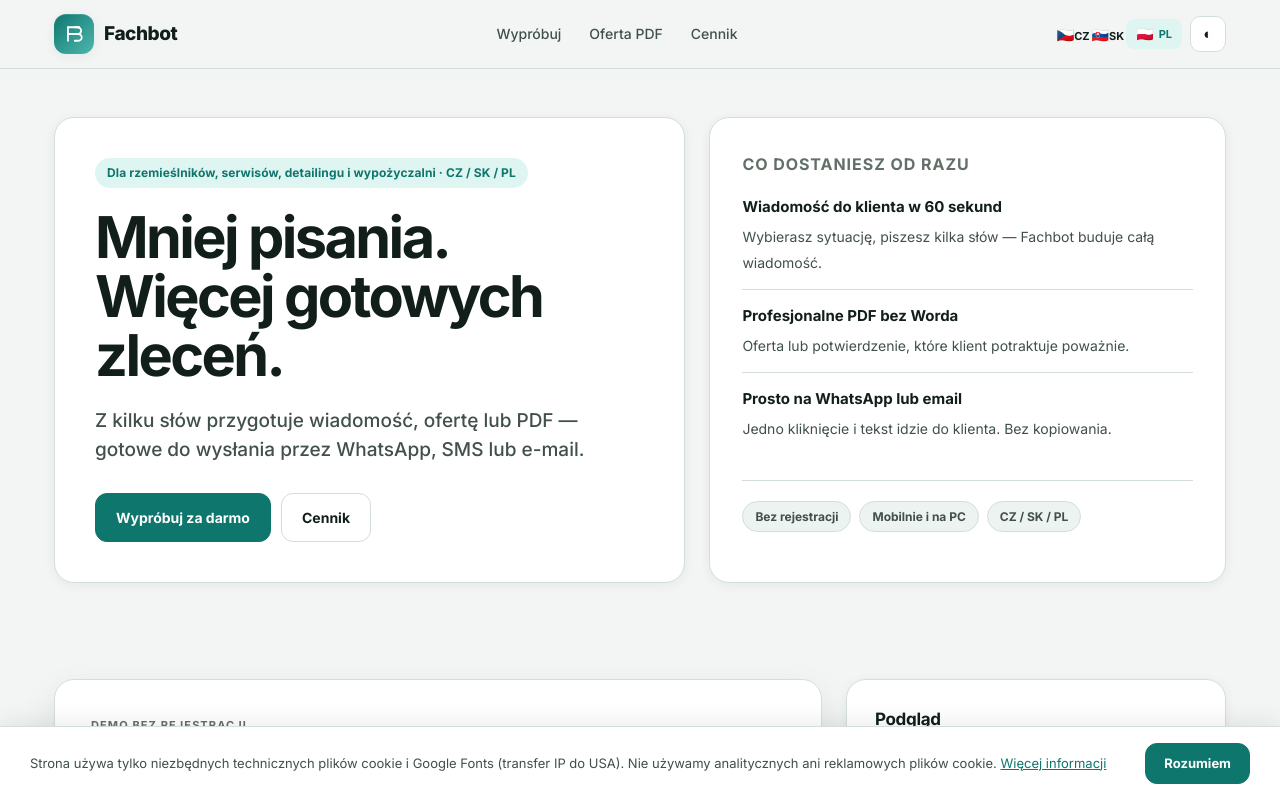
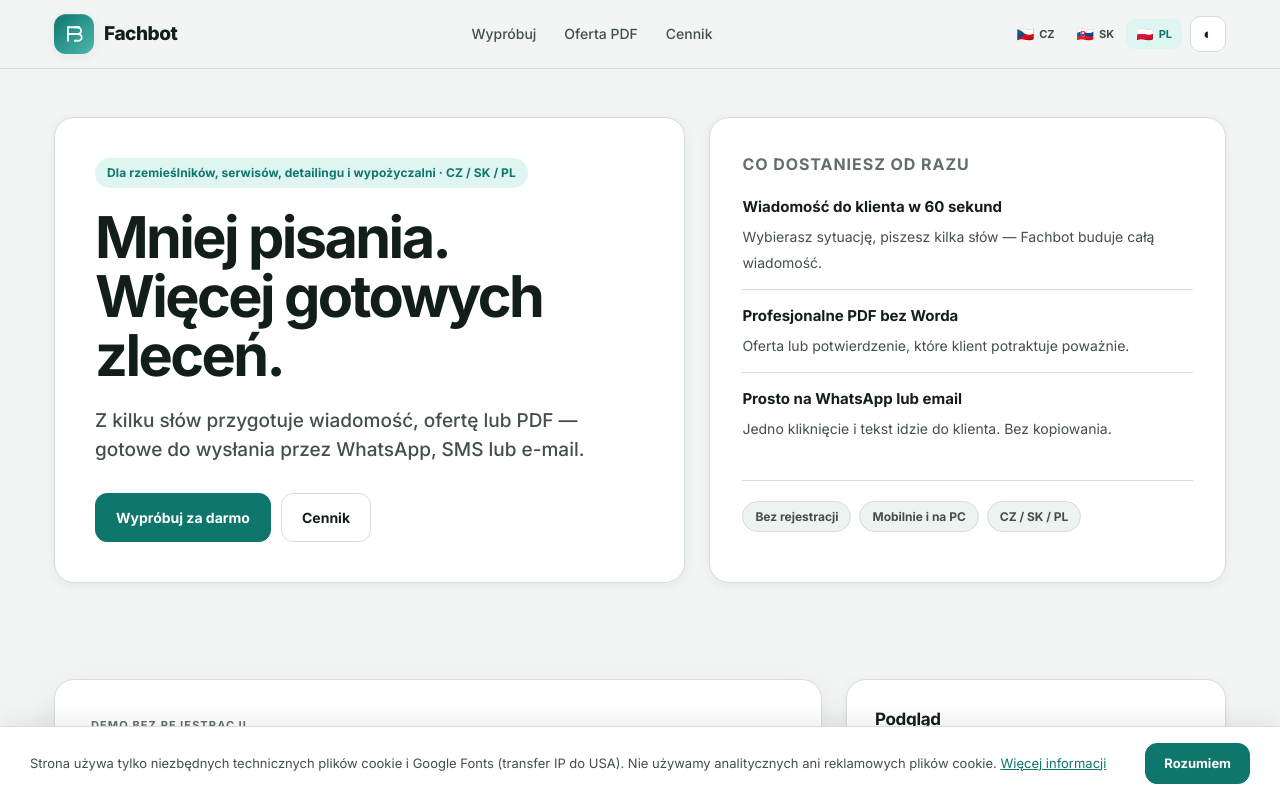
Before and after one commit to J4KUBN0W1CK1/fachbot, a plain HTML site: page pl/index.html in a window 1280 px wide. Shown: the top 788 px of the page. Drawn offline with Linux system fonts and the light colour scheme.

Commit message:
fix: lang switcher SK/PL, topbar mobil, dark mode kontrast

```diff
--- a/css/styles.css
+++ b/css/styles.css
@@ -22,22 +22,22 @@
 }
 
 [data-theme="dark"]{
-  --bg:#060909;
-  --surface:#161f1d;
-  --surface-2:#1e2927;
-  --surface-3:#273330;
-  --line:#384542;
-  --line-strong:#526761;
-  --text:#f7faf9;
-  --muted:#c3d2cd;
-  --soft:#9eafa9;
-  --primary:#67c6bd;
-  --primary-strong:#a4e4dd;
-  --primary-soft:#112f2c;
-  --primary-ink:#081210;
-  --shadow-sm:0 2px 12px rgba(0,0,0,.45);
-  --shadow-md:0 14px 36px rgba(0,0,0,.55);
-  --shadow-lg:0 24px 60px rgba(0,0,0,.7);
+  --bg:#070c0b;
+  --surface:#111a18;
+  --surface-2:#182320;
+  --surface-3:#1f2e2a;
+  --line:#2a3835;
+  --line-strong:#3d5550;
+  --text:#eef4f2;
+  --muted:#b8cdc8;
+  --soft:#7d9e98;
+  --primary:#4dbfb5;
+  --primary-strong:#7dd9d2;
+  --primary-soft:#0d2825;
+  --primary-ink:#040e0c;
+  --shadow-sm:0 2px 12px rgba(0,0,0,.6);
+  --shadow-md:0 14px 36px rgba(0,0,0,.7);
+  --shadow-lg:0 24px 60px rgba(0,0,0,.85);
 }
 
 *{box-sizing:border-box}
@@ -260,6 +260,11 @@ textarea{min-height:96px;resize:vertical}
   .pdf-cols{grid-template-columns:1fr}
   .mobile-sticky{display:block;position:sticky;bottom:12px;z-index:55;padding:0 16px 16px}
   .mobile-sticky .primary-btn{width:100%}
+  .top-nav{display:none}
+  .lang-code{display:none}
+  .lang-switch button,.lang-btn{padding:5px 7px}
+  .flag{font-size:18px}
+  .topbar-inner{min-height:56px}
 }
 
 /* ── LANG SWITCH S VLAJKAMI ── */
--- a/pl/index.html
+++ b/pl/index.html
@@ -70,15 +70,15 @@
       </nav>
       <div class="top-actions">
         <div class="lang-switch" aria-label="Zmiana języka">
-          <a href="/" type="button" aria-label="Čeština">
+          <a class="lang-btn" href="/" aria-label="Čeština">
             <span class="flag" aria-hidden="true">🇨🇿</span><span class="lang-code">CZ</span>
           </a>
-          <a href="/sk/" type="button" aria-label="Slovenčina">
+          <a class="lang-btn" href="/sk/" aria-label="Slovenčina">
             <span class="flag" aria-hidden="true">🇸🇰</span><span class="lang-code">SK</span>
           </a>
-          <button class="active" type="button" aria-label="Polski">
+          <a class="lang-btn active" href="/pl/" aria-label="Polski" aria-current="true">
             <span class="flag" aria-hidden="true">🇵🇱</span><span class="lang-code">PL</span>
-          </button>
+          </a>
         </div>
         <button class="theme-btn" id="themeToggle" type="button" aria-label="Przełącz tryb">◐</button>
       </div>
```
Also changed, not shown: sk/index.html (+4 -4 lines).
